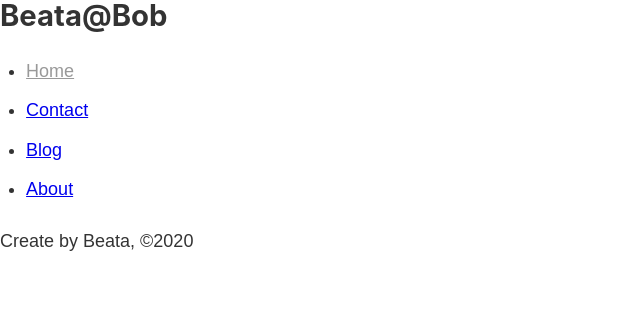
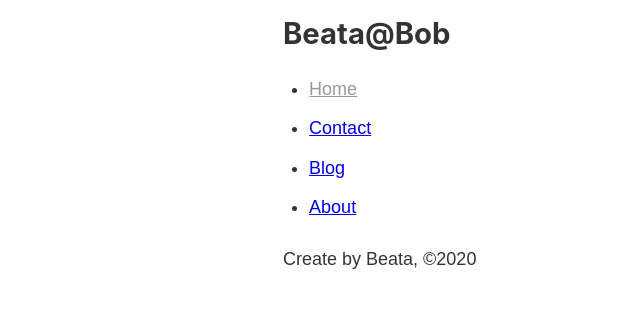
Before and after one commit to BeataJ/gatsby-bootcamp, a Gatsby site: page /components/layout in a window 1280 px wide. Shown: the whole page, without its empty margins (0-640 px from the left). Built offline with nearby package versions, Linux system fonts and the light colour scheme; Gatsby itself is replaced by a stand-in of ours.

Commit message:
add div with <Header/> props

```diff
--- a/src/pages/components/layout.js
+++ b/src/pages/components/layout.js
@@ -3,12 +3,15 @@ import React from "react"
 import Header from "./header"
 import Footer from "./footer"
 import "../styles/index.scss"
+import layoutStyles from "./layout.module.scss"
 
 const Layout = props => {
   return (
-    <div>
-      <Header />
-      {props.children}
+    <div className={layoutStyles.container}>
+      <div>
+        <Header />
+        {props.children}
+      </div>
       <Footer />
     </div>
   )
```
